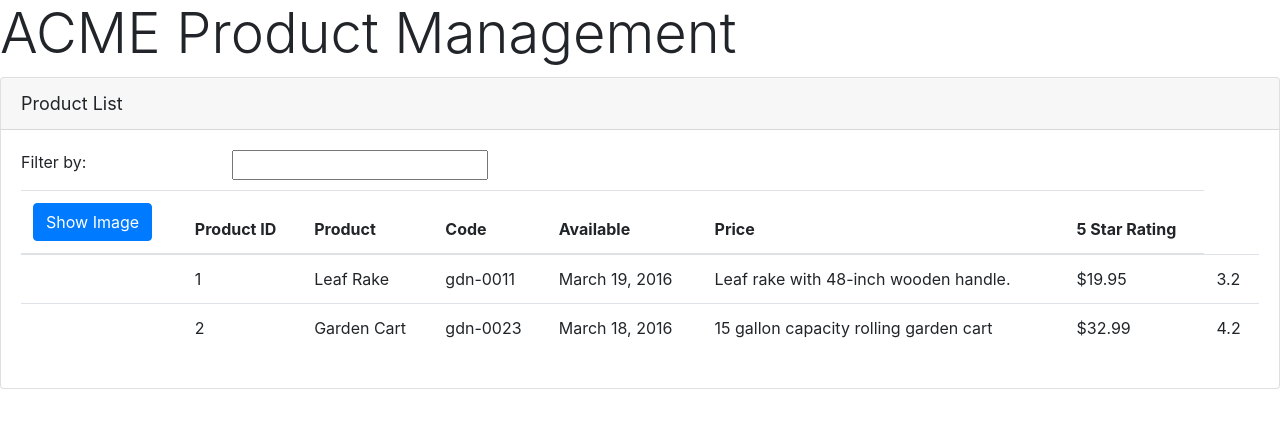
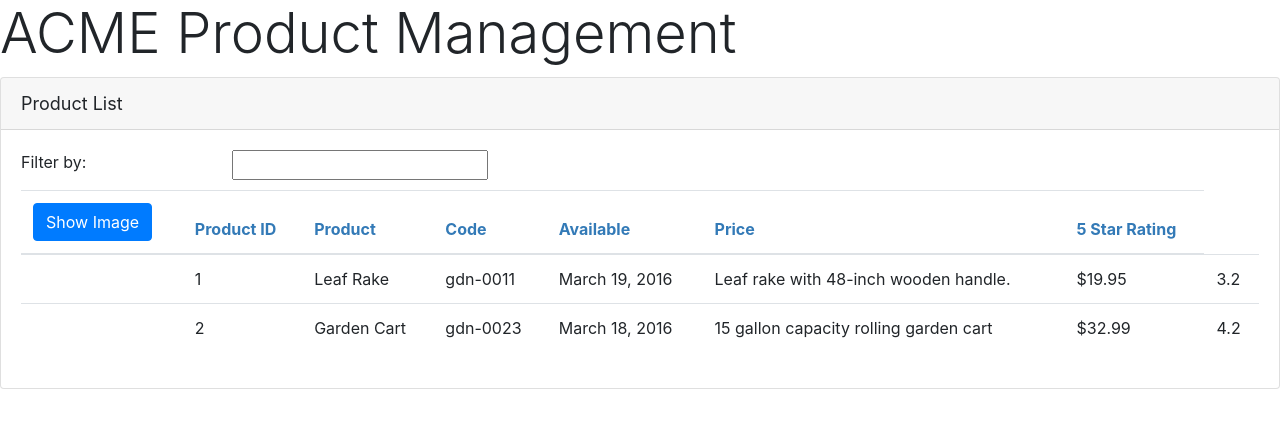
Before and after one commit to kimseasok/getting-start-with-angular, an Angular app: page / in a window 1280 px wide. Shown: the top 428 px of the page. Built offline with nearby package versions, Linux system fonts and the light colour scheme.

Commit message:
Add OnInit hook

```diff
--- /dev/null
+++ b/src/app/product/product-list.component.css
@@ -0,0 +1,3 @@
+thead {
+    color: #337AB7;
+}
--- a/src/app/product/product-list.component.ts
+++ b/src/app/product/product-list.component.ts
@@ -1,17 +1,19 @@
-import { Component } from "@angular/core";
+import { Component, OnInit } from "@angular/core";
+import { Product } from "./product";
 
 @Component({
     selector: 'pm-products',
-    templateUrl: './product-list.component.html'
+    templateUrl: './product-list.component.html',
+    styleUrls: ['./product-list.component.css']
 })
 
-export class ProductListComponent {
+export class ProductListComponent implements OnInit {
     pageTitle: string = 'Product List';
     imageWidth: number = 50;
     imageMargin: number = 2;
     showImage: boolean = false;
     listFilter: string = '';
-    products: any[] = [
+    products: Product[] = [
         {
           "productId": 1,
           "productName": "Leaf Rake",
@@ -37,4 +39,9 @@ export class ProductListComponent {
       toggleImage(): void {
         this.showImage = !this.showImage;
       }
+
+      ngOnInit(): void {
+        console.log('init');
+
+      }
 }
--- /dev/null
+++ b/src/app/product/product.ts
@@ -0,0 +1,10 @@
+export interface Product {
+    productId: number;
+    productName: string;
+    productCode: string;
+    releaseDate: string;
+    price: number;
+    description: string;
+    starRating: number;
+    imageUrl: string;
+}
```
